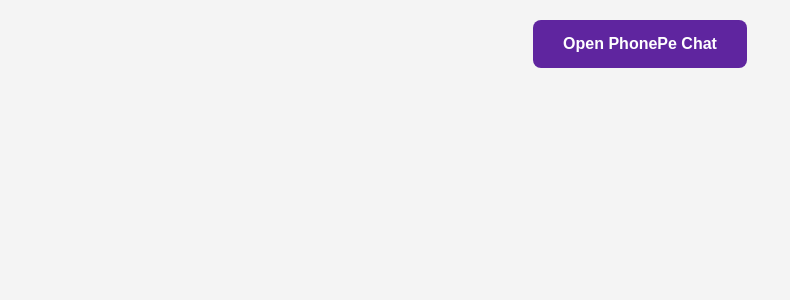
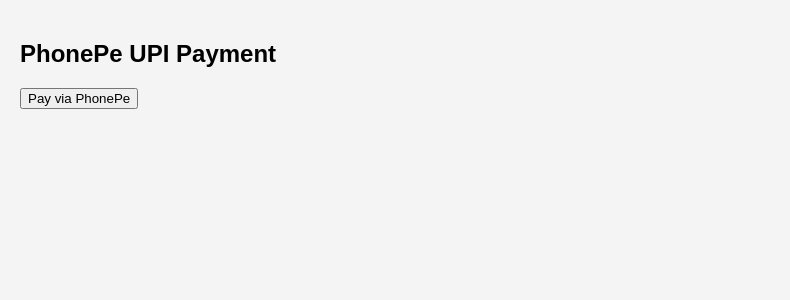
Before and after one commit to Rautvaibhavi/upi-demo, a React (Vite) app: page / in a window 1280 px wide. Shown: the top 300 px of the page, without its empty margins (0-790 px from the left). Built offline with nearby package versions, Linux system fonts and the light colour scheme.

Commit message:
UPI payment demo

```diff
--- a/src/App.jsx
+++ b/src/App.jsx
@@ -1,45 +1,50 @@
 import React from "react";
+import { generatePaymentPayload } from "./api";
 
-const PhonePeIntegration = () => {
-  const upiId = "8849689402@ptsbi"; // Your VPA
-  const name = "RAUT VAIBHAVIBEN ANILBHAI";
+function App() {
+  const upiId = "vaibhaviraut031@oksbi";
+  const amt = 10;
 
-  const openPhonePe = () => {
-    // PhonePe specific deep link
-    // We remove '&am=' to try and trigger the contact/chat view
-    const phonePeLink = `phonepe://pay?pa=${upiId}&pn=${encodeURIComponent(name)}`;
+  const redirectThankyouAfter30s = () => {
+    setTimeout(() => {
+      window.location.href = "/thank-you";
+    }, 30000);
+  };
 
-    // Attempt to open PhonePe
-    window.location.href = phonePeLink;
+  const openPhonePeChat = () => {
+    const result = generatePaymentPayload(upiId, Math.round(amt * 100));
+    const dataa = result.base64;
 
-    // Fallback: If PhonePe isn't installed, try the standard UPI link after 1 second
-    setTimeout(() => {
-      window.location.href = `upi://pay?pa=${upiId}&pn=${encodeURIComponent(name)}&cu=INR`;
-    }, 1000);
+    const deepLink = `phonepe://native?data=${encodeURIComponent(
+      dataa
+    )}&id=p2ppayment`;
+
+    // Android WebView (same logic you used)
+    if (
+      typeof window !== "undefined" &&
+      window.AndroidApp &&
+      typeof window.AndroidApp.openActivity === "function"
+    ) {
+      window.AndroidApp.openActivity(deepLink);
+    } else {
+      window.location.href = deepLink;
+    }
+
+    redirectThankyouAfter30s();
   };
 
   return (
-    <div style={{ textAlign: "center", padding: "20px" }}>
-      <button
-        onClick={openPhonePe}
-        style={{
-          backgroundColor: "#5f259f", // PhonePe Purple
-          color: "white",
-          padding: "15px 30px",
-          border: "none",
-          borderRadius: "8px",
-          fontSize: "16px",
-          fontWeight: "bold",
-          cursor: "pointer"
-        }}
-      >
-        Open PhonePe Chat
+    <div style={{ padding: 20 }}>
+      <h2>PhonePe UPI Payment</h2>
+
+      <button onClick={openPhonePeChat}>
+        Pay via PhonePe
       </button>
     </div>
   );
-};
+}
 
-export default PhonePeIntegration;
+export default App;
 
 // import React from "react";
 
--- a/src/api.js
+++ b/src/api.js
@@ -1,7 +1,47 @@
-export const createOrder = () => {
+// export const createOrder = () => {
+//   return {
+//     orderId: "ORD12345",
+//     amount: 40,
+//     product: "Wireless Headphones"
+//   }
+// }
+
+export function generatePaymentPayload(vpaValue, amount) {
+  const uniqueNote = "JATXN" + Date.now();
+
+  const payload = {
+    contact: {
+      cbsName: "",
+      nickName: "",
+      vpa: vpaValue,
+      type: "VPA",
+    },
+    p2pPaymentCheckoutParams: {
+      note: uniqueNote,
+      isByDefaultKnownContact: true,
+      enableSpeechToText: false,
+      allowAmountEdit: false,
+      showQrCodeOption: false,
+      disableViewHistory: true,
+      shouldShowUnsavedContactBanner: false,
+      isRecurring: false,
+      checkoutType: "DEFAULT",
+      transactionContext: "p2p",
+      initialAmount: amount, // paise
+      disableNotesEdit: true,
+      showKeyboard: true,
+      currency: "INR",
+      shouldShowMaskedNumber: true,
+    },
+  };
+
+  const jsonString = JSON.stringify(payload);
+  const base64String = btoa(
+    unescape(encodeURIComponent(jsonString))
+  );
+
   return {
-    orderId: "ORD12345",
-    amount: 40,
-    product: "Wireless Headphones"
-  }
+    json: payload,
+    base64: base64String,
+  };
 }
```
